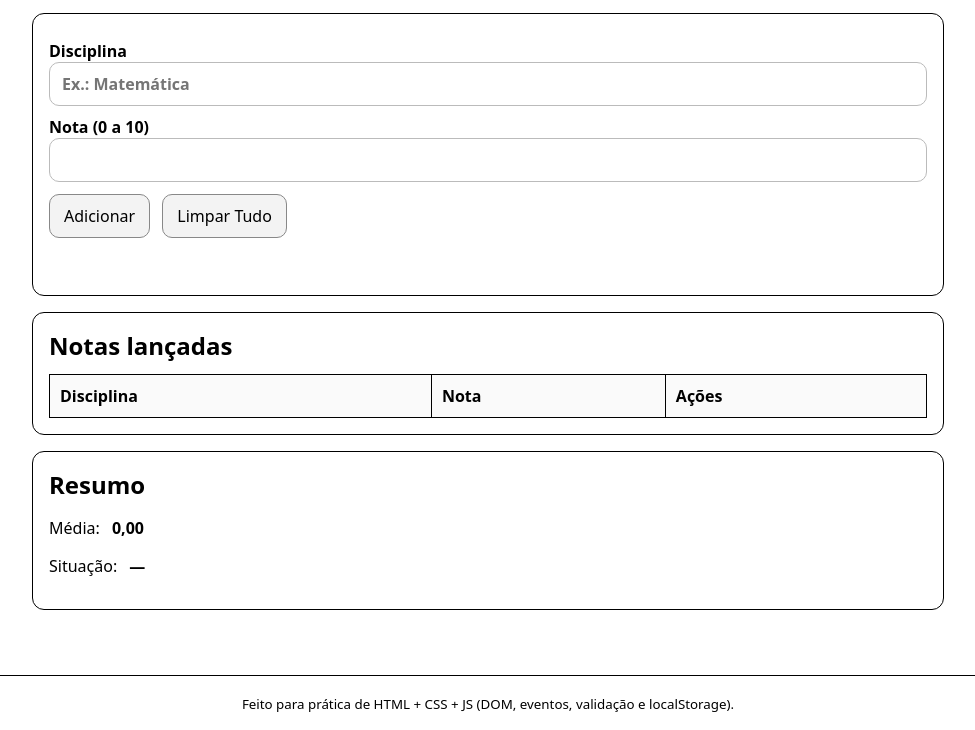
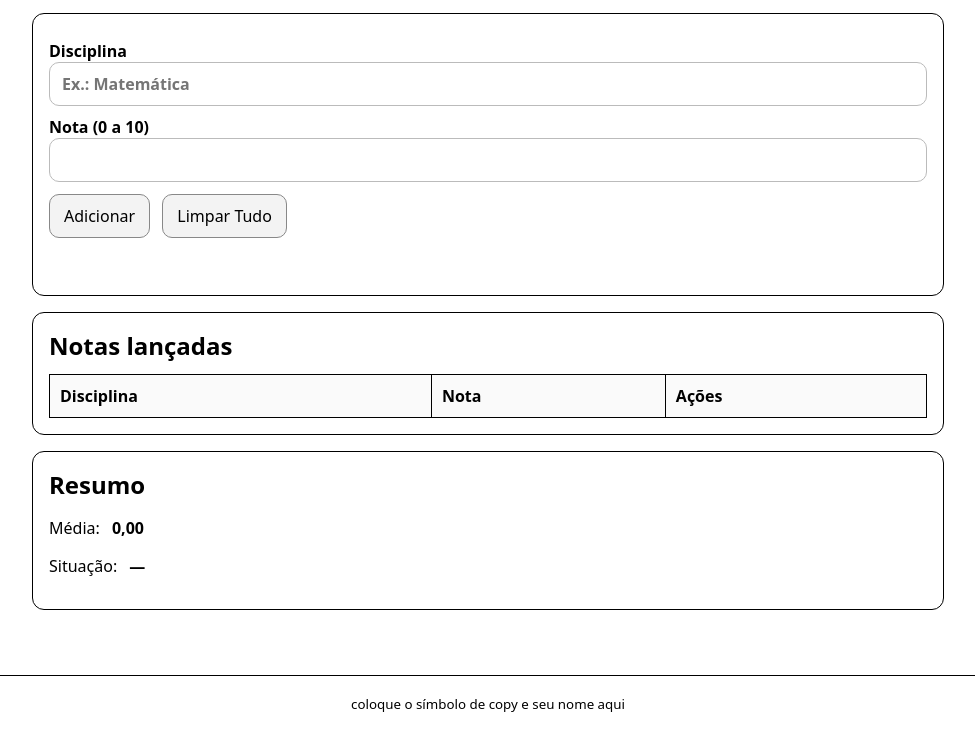
Before and after one commit to wilsongneto/Notas, a plain HTML site: page index.html in a window 1280 px wide. Shown: the part 70-800 px from the top of the page, without its empty margins (152-1127 px from the left). Drawn offline with Linux system fonts and the light colour scheme; a script that the page names is missing.

Commit message:
Update index.html

```diff
--- a/index.html
+++ b/index.html
@@ -46,7 +46,7 @@
     </section>
   </main>
   <footer class="footer">
-    <small>Feito para prática de HTML + CSS + JS (DOM, eventos, validação e localStorage).</small>
+    <small>coloque o símbolo de copy e seu nome aqui</small>
   </footer>
 </body>
 </html>
```
